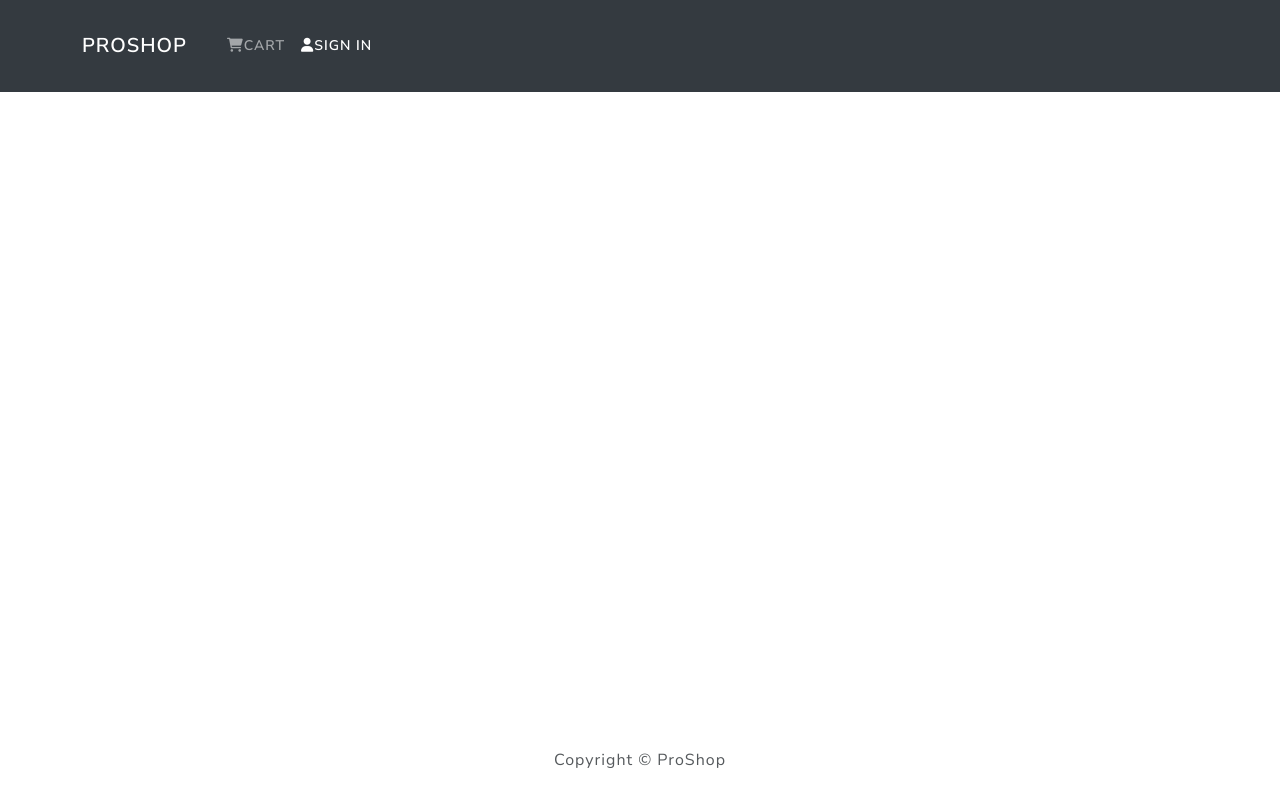
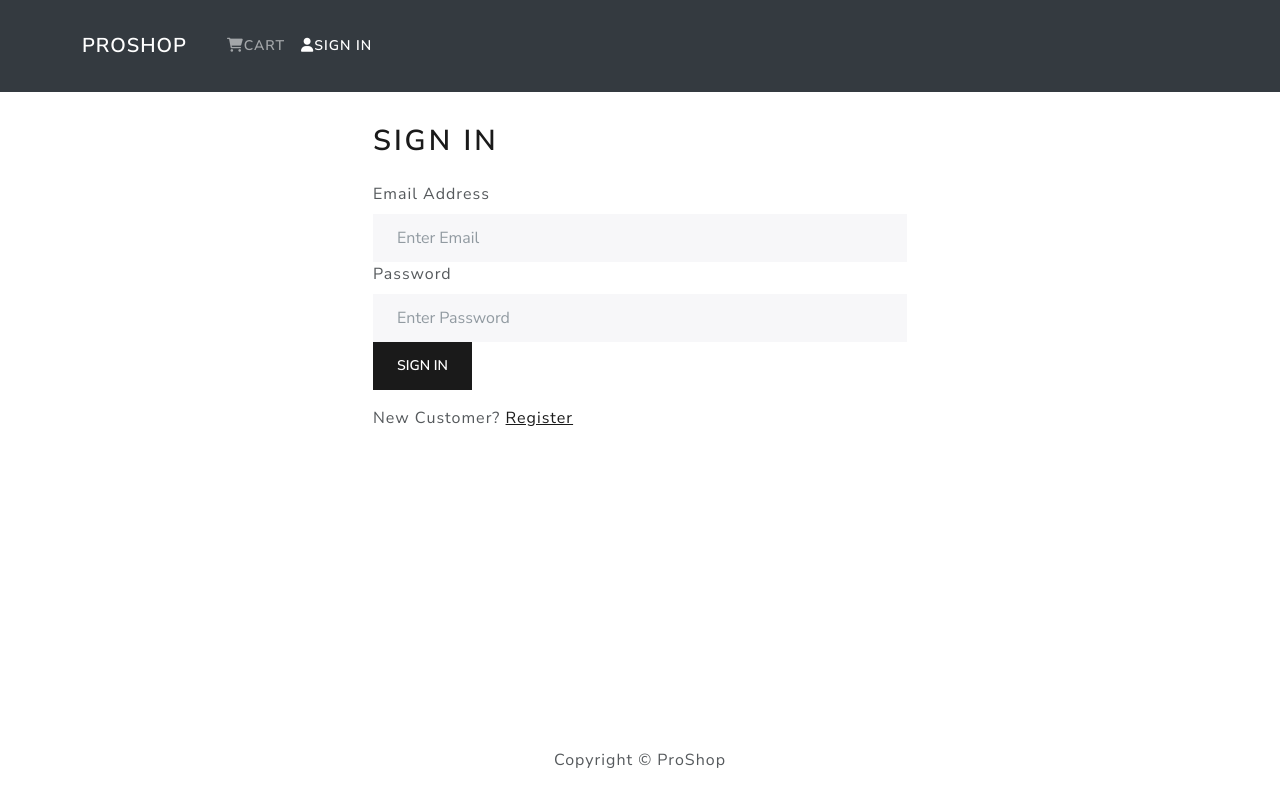
Before and after one commit to larabk/MERN-eCommerce-Course, a React (Create React App) app in the folder frontend/: page /login in a window 1280 px wide. Built offline with nearby package versions, Linux system fonts and the light colour scheme.

Commit message:
Start of 46

```diff
--- a/frontend/src/App.js
+++ b/frontend/src/App.js
@@ -6,6 +6,7 @@
 import HomeScreen from './screens/HomeScreen'
 import ProductScreen from './screens/ProductScreen'
 import CartScreen from './screens/CartScreen'
+import LoginScreen from './screens/LoginScreen'
 
 const App = () => {
   return (
@@ -14,11 +15,12 @@
         <main className='py-3'>
           <Container>
             <Routes>
-              <Route path='/' element={<HomeScreen />} />
+              <Route path='/login/' element={<LoginScreen />} />
               <Route path='/product/:id' element={<ProductScreen />} />
               {/* <Route path='/cart'> */}
                 <Route path='/cart/:id' element={<CartScreen />} />
                 <Route path='/cart/' element={<CartScreen />} />
+                <Route path='/' element={<HomeScreen />} />
               {/* </Route>   */}
             </Routes>
           </Container>
--- /dev/null
+++ b/frontend/src/actions/userActions.js
@@ -0,0 +1,37 @@
+import axios from 'axios'
+import { USER_LOGIN_FAIL,
+        USER_LOGIN_REQUEST,
+        USER_LOGIN_SUCCESS }
+        from '../constants/userConstants'
+
+
+export const login = (email, password) => async (dispatch) => {
+    try {
+        dispatch ({
+            type: USER_LOGIN_REQUEST
+        })
+
+        const config = {
+            headers: {
+
+                'Content-Type': 'application/json'
+            }
+        }
+
+        const { data } = await axios.post('/api/users/login',
+        { email, password}, config)
+        dispatch({
+            type: USER_LOGIN_SUCCESS,
+            payload: data
+        })
+
+        localStorage.setItem('userInfo', JSON.stringify(data))
+    } catch (error) {
+        dispatch({
+            type: USER_LOGIN_FAIL,
+            payload: error.response && error.response.data.message
+            ? error.response.data.message
+            : error.message
+        })
+    }
+}
--- /dev/null
+++ b/frontend/src/components/FormContainer.js
@@ -0,0 +1,17 @@
+import React from 'react'
+import { Container, Row, Col } from 'react-bootstrap'
+
+const FormContainer = ({ children }) => {
+  return (
+    <Container>
+        <Row className='justify-content-md-center'>
+            <Col xs={12} md={6}>
+                {children}
+            </Col>
+        </Row>
+
+    </Container>
+  )
+}
+
+export default FormContainer
--- a/frontend/src/components/Message.js
+++ b/frontend/src/components/Message.js
@@ -2,11 +2,11 @@
 import { Alert } from 'react-bootstrap'
 
 const Message = ({ variant, children }) => {
-  return (
+  return
     <Alert variant={variant}>
       {children}
     </Alert>
-  )
+
 }
 
 Message.defaultProps = {
--- /dev/null
+++ b/frontend/src/constants/userConstants.js
@@ -0,0 +1,4 @@
+export const USER_LOGIN_REQUEST = 'USER_LOGIN_REQUEST'
+export const USER_LOGIN_SUCCESS = 'USER_LOGIN_SUCCESS'
+export const USER_LOGIN_FAIL = 'USER_LOGIN_FAIL'
+export const USER_LOGOUT = 'USER_LOGOUT'
--- /dev/null
+++ b/frontend/src/reducers/userReducers.js
@@ -0,0 +1,22 @@
+import {
+    USER_LOGIN_FAIL,
+    USER_LOGIN_REQUEST,
+    USER_LOGIN_SUCCESS,
+    USER_LOGOUT}
+    from "../constants/userConstants"
+
+export const userLoginReducer = (
+    state = {  }, action) => {
+    switch(action.type) {
+        case USER_LOGIN_REQUEST:
+            return { loading: true }
+        case USER_LOGIN_SUCCESS:
+            return { loading: false, userInfo: action.payload }
+        case USER_LOGIN_FAIL:
+            return { loading: false, error: action.payload }
+        case USER_LOGOUT:
+            return {}
+        default:
+            return state
+    }
+}
--- a/frontend/src/screens/CartScreen.js
+++ b/frontend/src/screens/CartScreen.js
@@ -5,10 +5,7 @@
 import Message from '../components/Message'
 import { addToCart, removeFromCart } from '../actions/cartActions'
 
-    const CartScreen = (location) => {
-    // NO MATCH
-    // const productId = params.id
-
+const CartScreen = () => {
     const { id } = useParams()
 
     // const qty = location.search ? Number(location.search.split('=')[1]) : 1
--- /dev/null
+++ b/frontend/src/screens/LoginScreen.js
@@ -0,0 +1,77 @@
+import React, { useState, useEffect } from 'react'
+import { Link, useNavigate, useLocation } from 'react-router-dom'
+import { Form, Button, Row, Col } from 'react-bootstrap'
+import { useDispatch, useSelector } from 'react-redux'
+import Message from '../components/Message'
+import Loader from '../components/Loader'
+import FormContainer from '../components/FormContainer'
+import { login } from '../actions/userActions'
+
+const LoginScreen = () => {
+    const location = useLocation();
+    const dispatch = useDispatch()
+    const navigate = useNavigate()
+
+    const [email, setEmail] = useState('')
+    const [password, setPassword] = useState('')
+
+    const redirect = new URLSearchParams(location.search).get('redirect') ?
+    new URLSearchParams(location.search).get('redirect') : '/'
+
+    const userLogin = useSelector( (state) => state.userLogin)
+    const { loading, error, userInfo } = userLogin
+
+    useEffect(() => {
+        if(userInfo) {
+            navigate(redirect)
+        }
+    }, [navigate, userInfo, redirect])
+
+    const submitHandler = (e) => {
+        e.preventDefault()
+        dispatch(login(email, password))
+    }
+
+    return (
+    <FormContainer>
+        <h1>Sign In</h1>
+        {error && <Message variant='danger'>{error}</Message>}
+        {loading && <Loader />}
+        <Form onSubmit={submitHandler}>
+            <Form.Group controlId='email'>
+                <Form.Label>Email Address</Form.Label>
+                <Form.Control
+                    type='email'
+                    placeholder='Enter Email'
+                    value={email}
+                    onChange={(e) => setEmail(e.target.value)}>
+                </Form.Control>
+            </Form.Group>
+
+            <Form.Group controlId='password'>
+                <Form.Label>Password</Form.Label>
+                <Form.Control
+                    type='password'
+                    placeholder='Enter Password'
+                    value={password}
+                    onChange={(e) => setPassword(e.target.value)}>
+                </Form.Control>
+            </Form.Group>
+
+            <Button type='submit' variant='primary'>
+                Sign In
+            </Button>
+        </Form>
+
+        <Row className='py-3'>
+            <Col>
+            New Customer? <Link to={redirect ? `/register?redirect=${redirect}`
+            : '/register'}>Register</Link>
+            </Col>
+        </Row>
+
+    </FormContainer>
+  )
+}
+
+export default LoginScreen
--- a/frontend/src/store.js
+++ b/frontend/src/store.js
@@ -4,18 +4,24 @@
 import { composeWithDevTools } from 'redux-devtools-extension'
 import { productListReducer, productDetailsReducer } from './reducers/productReducers'
 import { cartReducer } from './reducers/cartReducers'
+import { userLoginReducer } from './reducers/userReducers'
 
 const reducer = combineReducers({
     productList: productListReducer,
     productDetails: productDetailsReducer,
-    cart: cartReducer
+    cart: cartReducer,
+    userLogin: userLoginReducer
 })
 
 const cartItemsFromStorage = localStorage.getItem('cartItems')
     ? JSON.parse(localStorage.getItem('cartItems')) : []
 
+const userInfoFromStorage = localStorage.getItem('userInfo')
+    ? JSON.parse(localStorage.getItem('userInfo')) : null
+
 const initialState = {
-    cart: { cartItems: cartItemsFromStorage }
+    cart: { cartItems: cartItemsFromStorage },
+    userLogin: { userInfo: userInfoFromStorage }
 }
 
 const middleware = [thunk]
```
Lines whose indentation alone changed are shown as unchanged.
